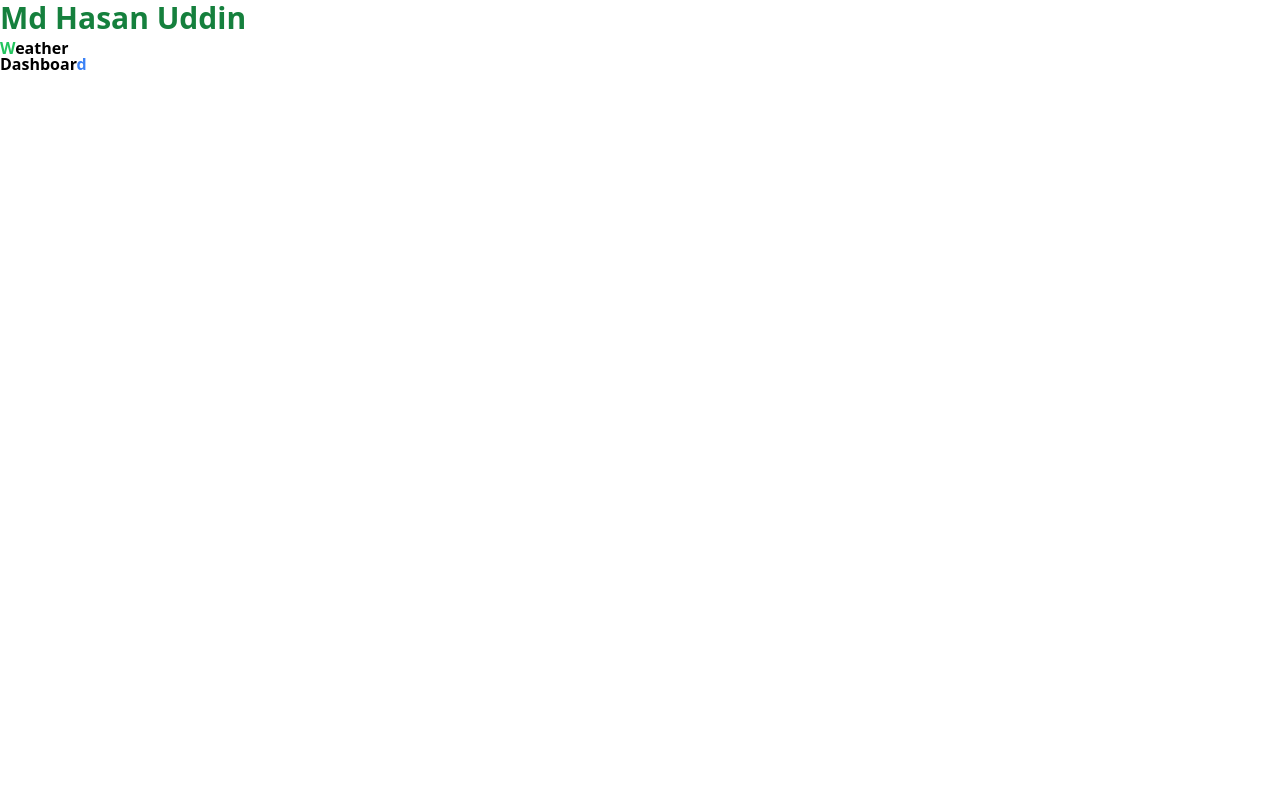
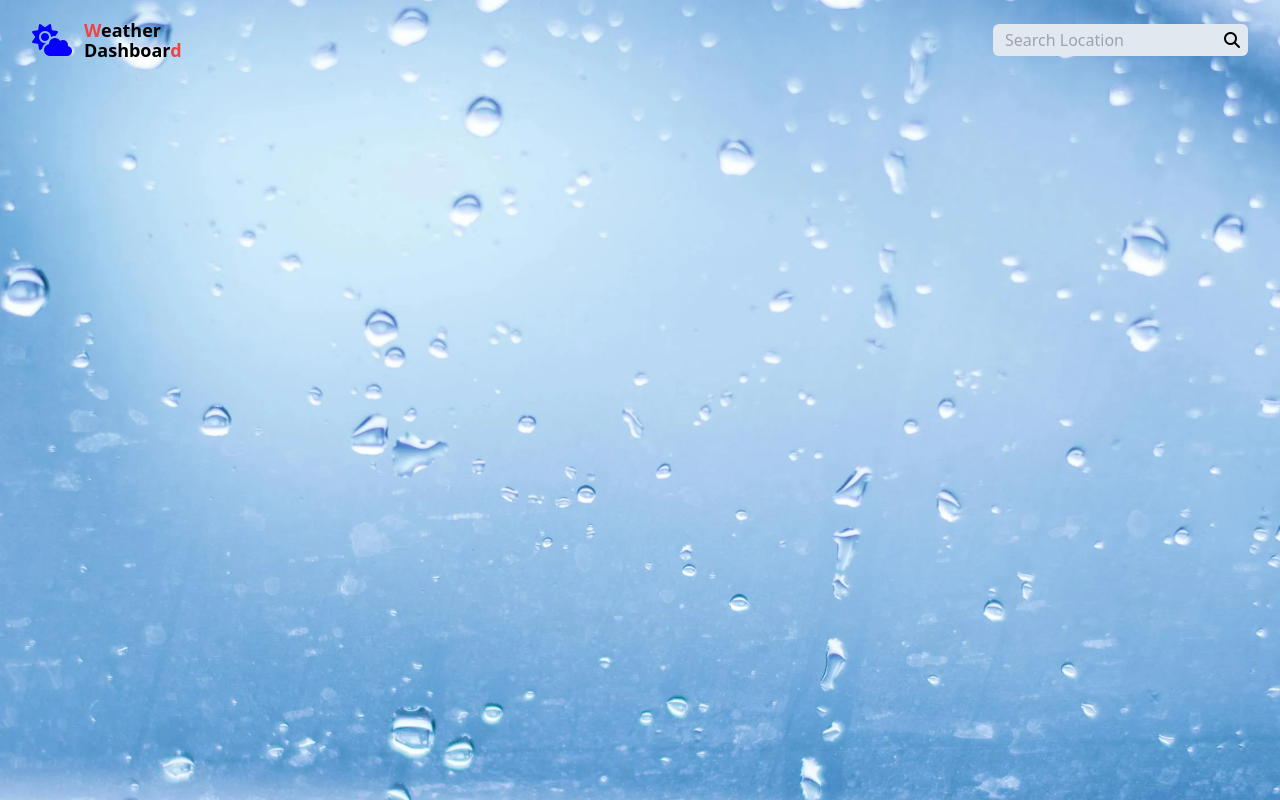
Before and after one commit to Hasan593/weather, a website built with Vite: page index.html in a window 1280 px wide. Built offline with nearby package versions, Linux system fonts and the light colour scheme.

Commit message:
complite first part

```diff
--- a/index.html
+++ b/index.html
@@ -5,18 +5,29 @@
         <meta name="viewport" content="width=device-width, initial-scale=1.0">
         <title>Weather</title>
         <link rel="stylesheet" href="./style.css">
+        <!-- font awesome link -->
+        <link rel="stylesheet" href="https://cdnjs.cloudflare.com/ajax/libs/font-awesome/6.6.0/css/all.min.css" integrity="sha512-Kc323vGBEqzTmouAECnVceyQqyqdsSiqLQISBL29aUW4U/M7pSPA/gEUZQqv1cwx4OnYxTxve5UMg5GT6L4JJg==" crossorigin="anonymous" referrerpolicy="no-referrer"/>
     </head>
     <body>
-        <h1 class="text-3xl font-bold text-green-700">Md Hasan Uddin</h1>
-        <section>
-            <div>
-                <div>
-                    <h1 class="font-bold"><span class="text-green-500">W</span>eather</h1>
-                    <h1 class="font-bold -mt-2">Dashboar<span class="text-blue-500">d</span></h1>
+        <section class="bg-[url('./assets/image/pexels-photo-311039.webp')] bg-cover h-lvh">
+            <div class="w-[95%] m-auto pt-4">
+                <div class="flex justify-between items-center">
+                    <div class="flex items-center gap-3">
+                        <div>
+                            <i class="fa-solid fa-cloud-sun fa-2xl" style="color: #0800ff;"></i>
+                        </div>
+                        <div>
+                            <h1 class="font-bold text-lg"><span class="text-red-500">W</span>eather</h1>
+                            <h1 class="font-bold text-lg -mt-2">Dashboar<span class="text-red-500">d</span></h1>
+                        </div>
+                    </div>
+                    <div class="flex items-center">
+                        <input type="text" name="" placeholder="Search Location" id="" class="relative px-3 p py-1 rounded-md outline-none bg-slate-200 hover:bg-white">
+                        <i class="fa-solid fa-magnifying-glass absolute right-10"></i>
+                    </div>
                 </div>
                 <div></div>
             </div>
-            <div></div>
         </section>
     </body>
 </html>
```
Also changed, not shown: assets/image/pexels-photo-311039.webp (added).
